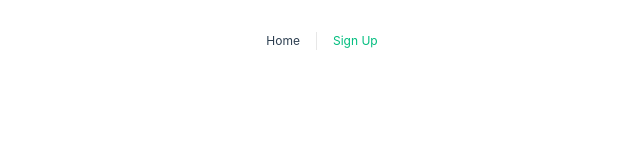
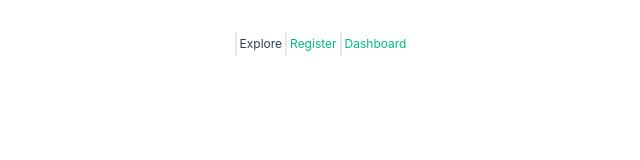
Before and after one commit to staten-island-tech/college-now-capstone-sexy-asians, a Vue app in the folder Frontend/: page / in a window 1280 px wide. Shown: the top 160 px of the page, without its empty margins (318-958 px from the left). Built offline with nearby package versions, Linux system fonts and the light colour scheme.

Commit message:
Update App.vue

```diff
--- a/Frontend/src/App.vue
+++ b/Frontend/src/App.vue
@@ -6,8 +6,9 @@ import { RouterLink, RouterView } from "vue-router";
   <header>
     <div class="wrapper">
       <nav>
-        <RouterLink to="/">Home</RouterLink>
-        <RouterLink to="/signup">Sign Up</RouterLink>
+        <RouterLink to="/">Explore</RouterLink>
+        <RouterLink to="/signup">Register</RouterLink>
+        <RouterLink to="/signup">Dashboard</RouterLink>
       </nav>
     </div>
   </header>
@@ -32,19 +33,23 @@ nav {
   text-align: center;
   margin-top: 2rem;
 }
+
 nav a.router-link-exact-active {
   color: var(--color-text);
 }
+
 nav a.router-link-exact-active:hover {
   background-color: transparent;
 }
+
 nav a {
   display: inline-block;
-  padding: 0 1rem;
-  border-left: 1px solid var(--color-border);
+  padding: 2 5rem;
+  border-left: 2px solid var(--color-border);
 }
+
 nav a:first-of-type {
-  border: 0;
+  border: ;
 }
 
 .view {
```
